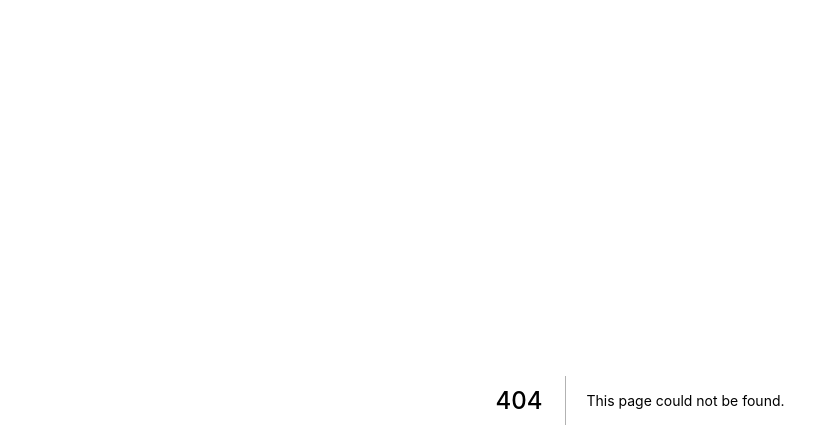
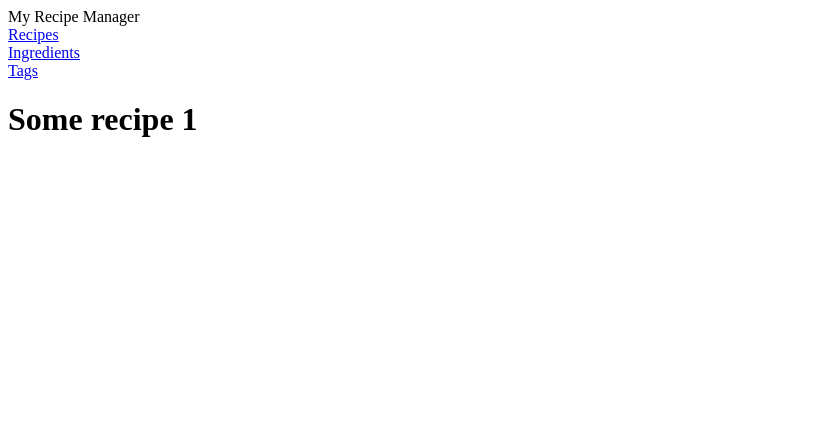
Before and after one commit to InfinitySamurai/FoodFoodFood, a Next.js app: page /recipes/1 in a window 1280 px wide. Before the commit this address had no page. Shown: the top 448 px of the page, without its empty margins (0-839 px from the left). Built offline with nearby package versions, Linux system fonts and the light colour scheme.

Commit message:
Add recipe base page

```diff
--- /dev/null
+++ b/pages/recipes/[recipeId].tsx
@@ -0,0 +1,19 @@
+import { ContentTitle } from 'components/ContentTitle';
+import { ContentWrapper } from 'components/ContentWrapper';
+import { MainWrapper } from 'components/MainWrapper';
+import { Page } from 'lib/enums';
+import { useRouter } from 'next/router';
+
+export default function Recipe() {
+  const router = useRouter();
+  const { recipeId } = router.query;
+  return (
+    <div>
+      <MainWrapper currentPage={Page.RECIPE}>
+        <ContentWrapper>
+          <ContentTitle title={`Some recipe ${recipeId}`} />
+        </ContentWrapper>
+      </MainWrapper>
+    </div>
+  );
+}
```
